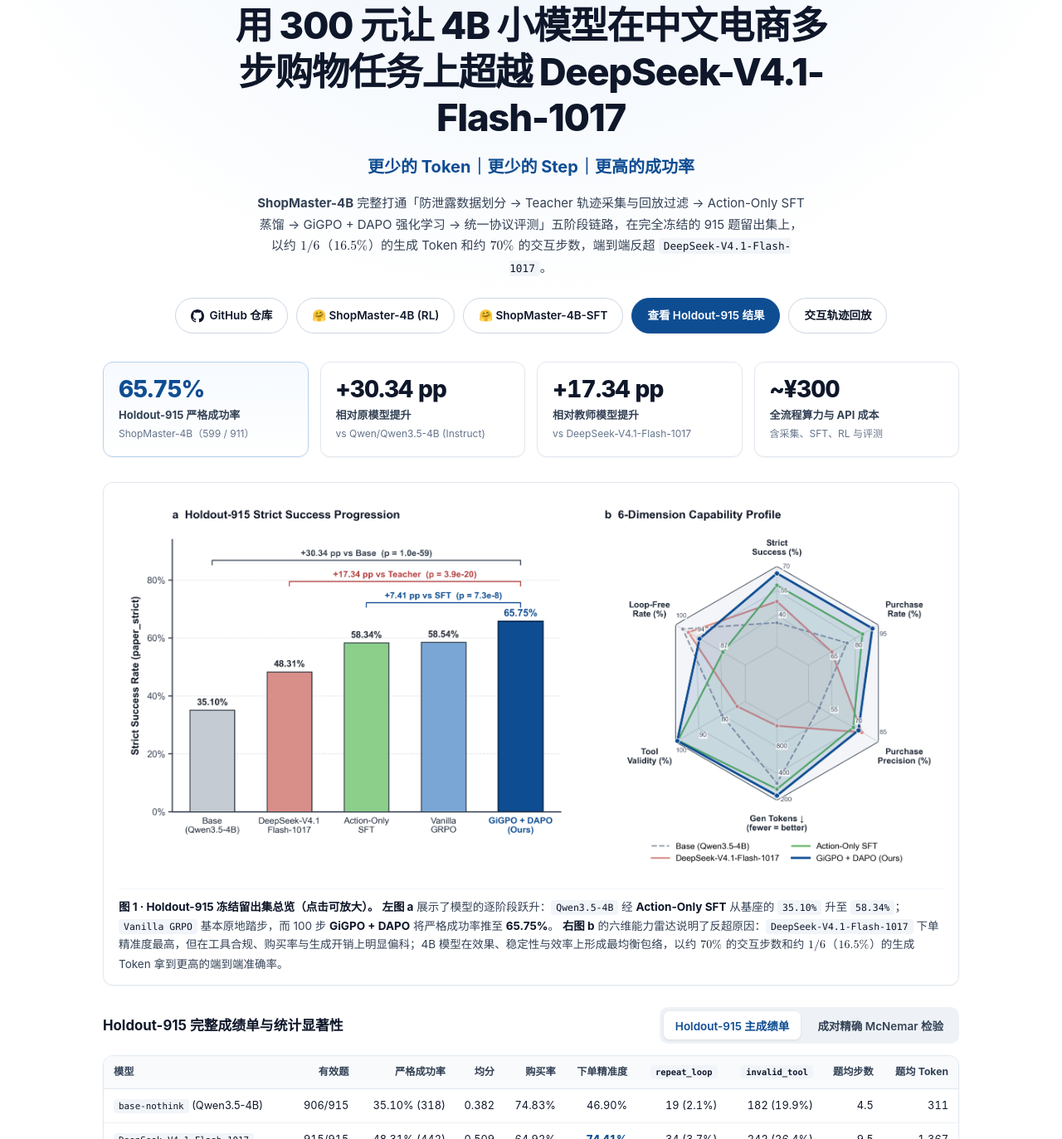
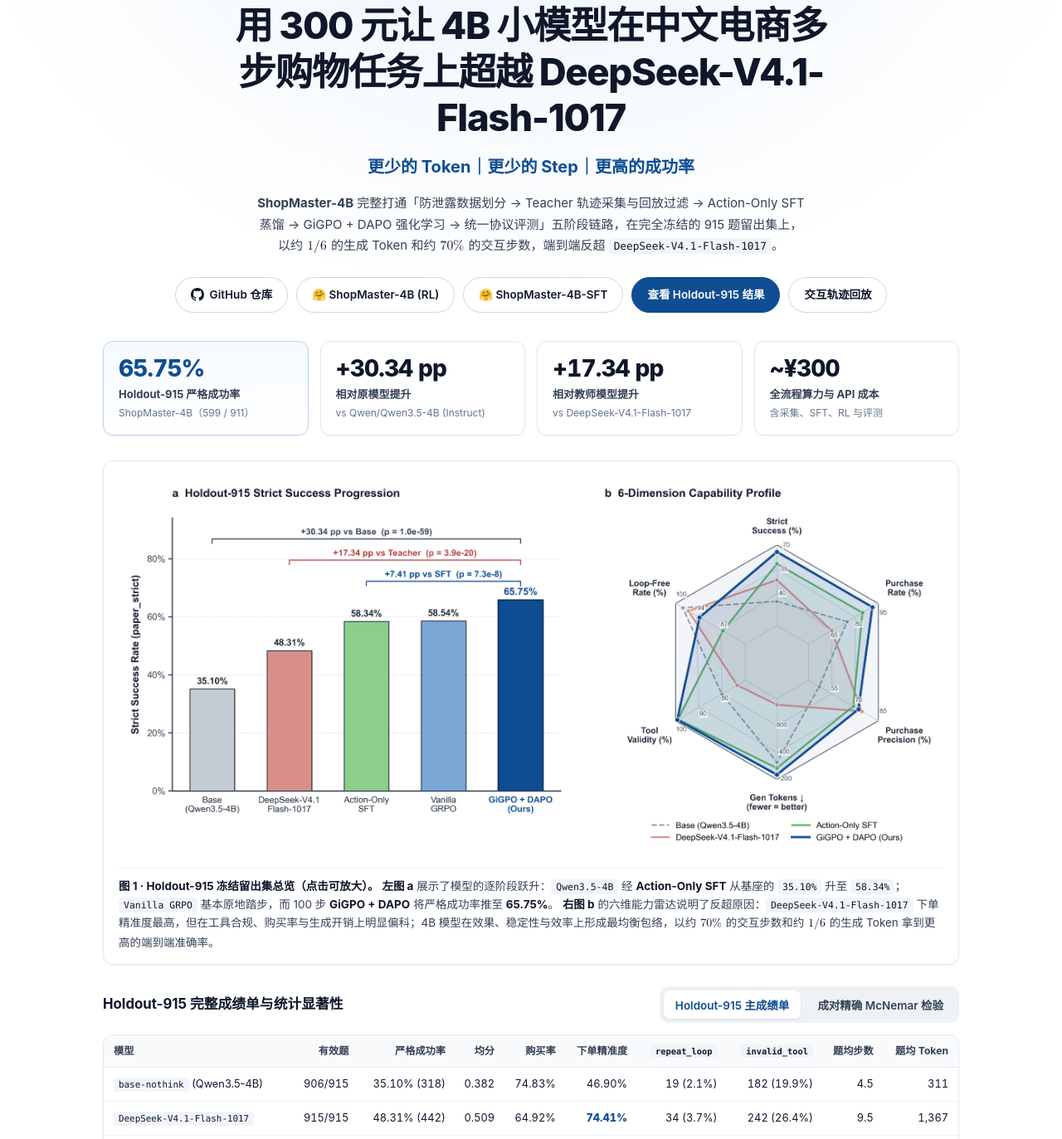
Before and after one commit to HOWILLMAKEIT/ShopMaster-4B, a plain HTML site: page index.html in a window 1280 px wide. Shown: the part 169-1542 px from the top of the page at 83% size. Drawn offline with Linux system fonts and the light colour scheme.

Commit message:
docs: remove parenthetical 16.5% after 1/6

```diff
--- a/index.html
+++ b/index.html
@@ -1339,7 +1339,7 @@
       <h1>用 300 元让 4B 小模型在中文电商多步购物任务上超越 DeepSeek-V4.1-Flash-1017</h1>
       <div class="hero-sub">更少的 Token｜更少的 Step｜更高的成功率</div>
       <p class="hero-desc">
-        <strong>ShopMaster-4B</strong> 完整打通「防泄露数据划分 → Teacher 轨迹采集与回放过滤 → Action-Only SFT 蒸馏 → GiGPO + DAPO 强化学习 → 统一协议评测」五阶段链路，在完全冻结的 915 题留出集上，以约 <span class="math">1/6</span>（<span class="math">16.5%</span>）的生成 Token 和约 <span class="math">70%</span> 的交互步数，端到端反超 <code>DeepSeek-V4.1-Flash-1017</code>。
+        <strong>ShopMaster-4B</strong> 完整打通「防泄露数据划分 → Teacher 轨迹采集与回放过滤 → Action-Only SFT 蒸馏 → GiGPO + DAPO 强化学习 → 统一协议评测」五阶段链路，在完全冻结的 915 题留出集上，以约 <span class="math">1/6</span> 的生成 Token 和约 <span class="math">70%</span> 的交互步数，端到端反超 <code>DeepSeek-V4.1-Flash-1017</code>。
       </p>
       <div class="hero-actions">
         <a class="btn btn-gh" href="https://github.com/HOWILLMAKEIT/ShopMaster-4B" target="_blank" rel="noopener">
@@ -1380,7 +1380,7 @@
         <div class="fig-caption">
           <strong>图 1 · Holdout-915 冻结留出集总览（点击可放大）。</strong>
           <strong>左图 a</strong> 展示了模型的逐阶段跃升：<code>Qwen3.5-4B</code> 经 <strong>Action-Only SFT</strong> 从基座的 <code>35.10%</code> 升至 <code>58.34%</code>；<code>Vanilla GRPO</code> 基本原地踏步，而 100 步 <strong>GiGPO + DAPO</strong> 将严格成功率推至 <strong>65.75%</strong>。
-          <strong>右图 b</strong> 的六维能力雷达说明了反超原因：<code>DeepSeek-V4.1-Flash-1017</code> 下单精准度最高，但在工具合规、购买率与生成开销上明显偏科；4B 模型在效果、稳定性与效率上形成最均衡包络，以约 <span class="math">70%</span> 的交互步数和约 <span class="math">1/6</span>（<span class="math">16.5%</span>）的生成 Token 拿到更高的端到端准确率。
+          <strong>右图 b</strong> 的六维能力雷达说明了反超原因：<code>DeepSeek-V4.1-Flash-1017</code> 下单精准度最高，但在工具合规、购买率与生成开销上明显偏科；4B 模型在效果、稳定性与效率上形成最均衡包络，以约 <span class="math">70%</span> 的交互步数和约 <span class="math">1/6</span> 的生成 Token 拿到更高的端到端准确率。
         </div>
       </div>
 
```
Also changed, not shown: 1 other file.
